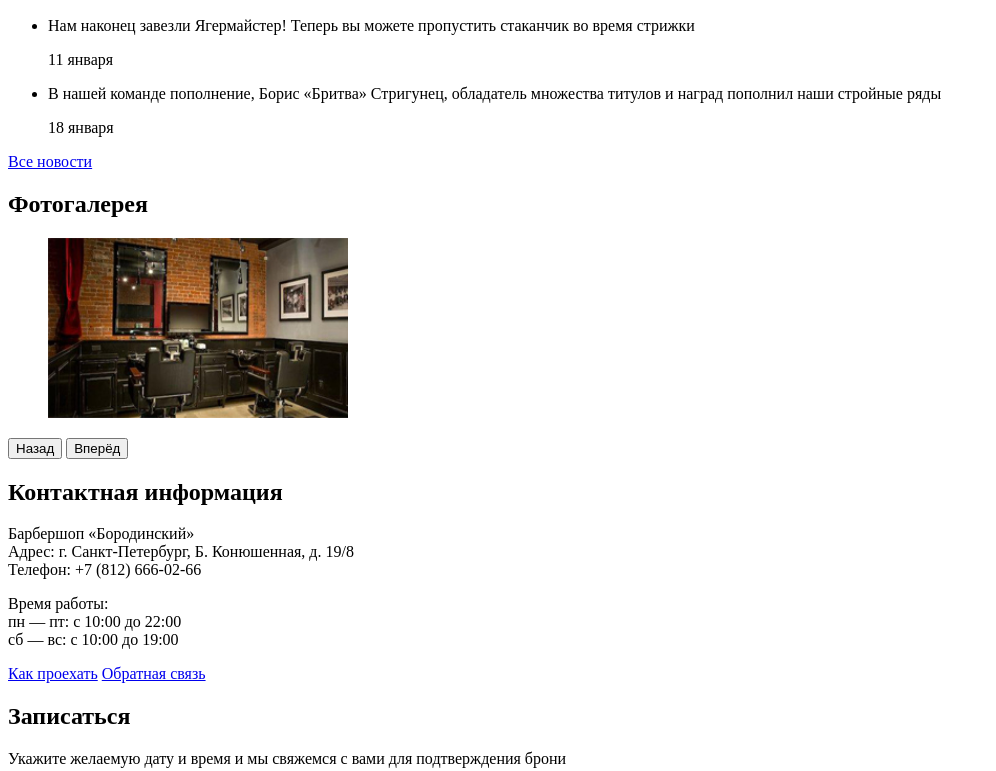
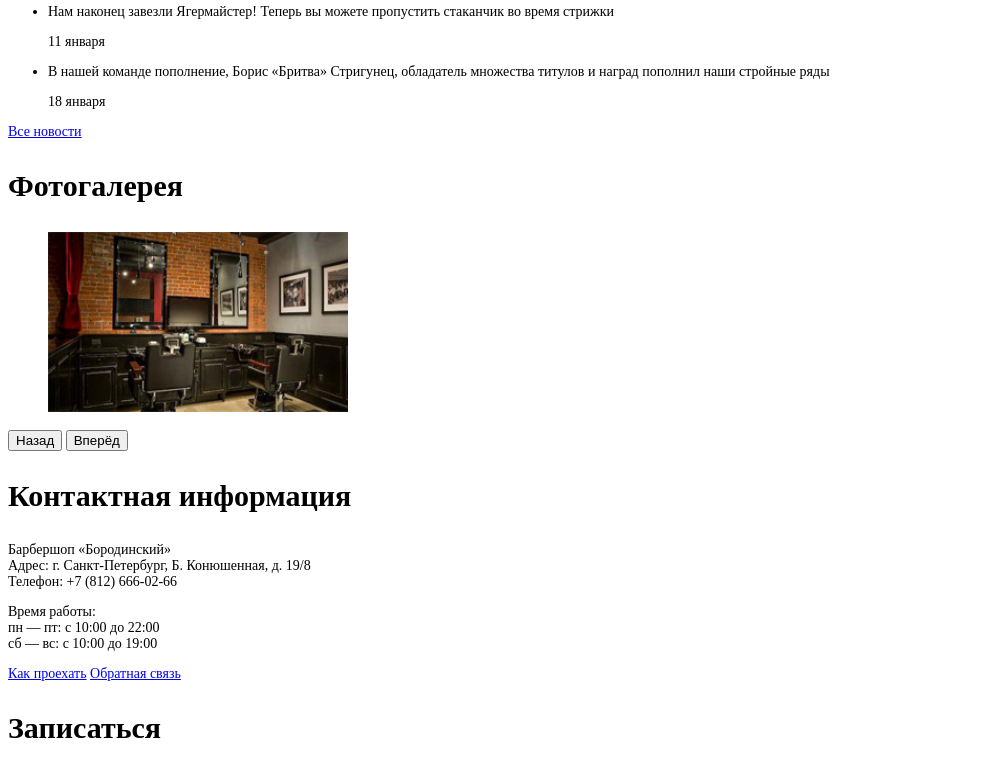
Before and after one commit to okololitra/221343-barbershop, a plain HTML site: page index.html in a window 1280 px wide. Shown: the part 586-1357 px from the top of the page, without its empty margins (0-996 px from the left). Drawn offline with Linux system fonts and the light colour scheme.

Commit message:
Забыл подключить css к страницым, исправил

```diff
--- a/index.html
+++ b/index.html
@@ -3,6 +3,7 @@
   <head>
     <meta charset="utf-8">
     <title>Барбершоп «Бородинский»</title>
+    <link href="css/style.css" rel="stylesheet">
   </head>
   <body>
     <header class="main-header">
```
Also changed, not shown: item.html (+1 -0 lines).
